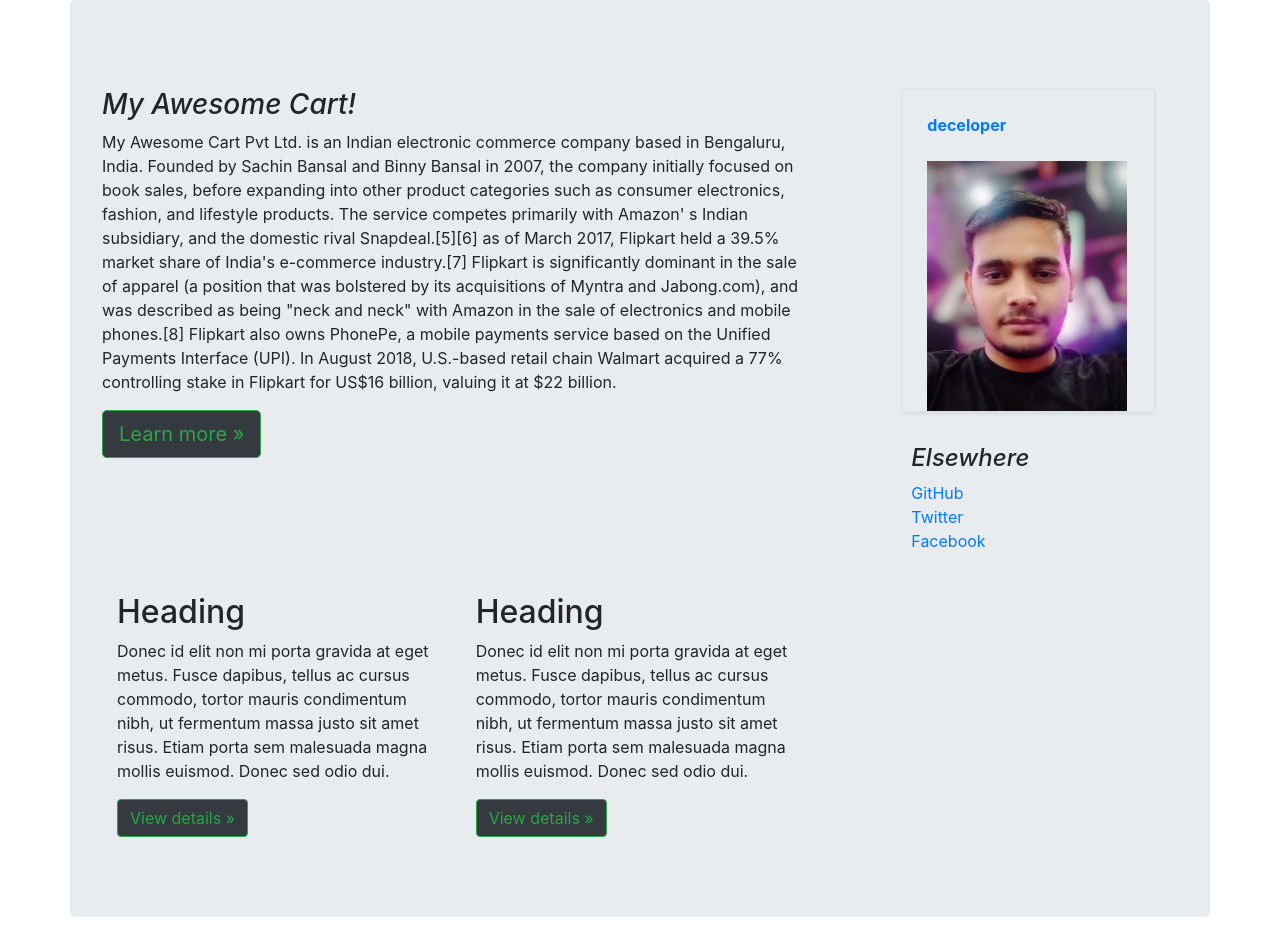
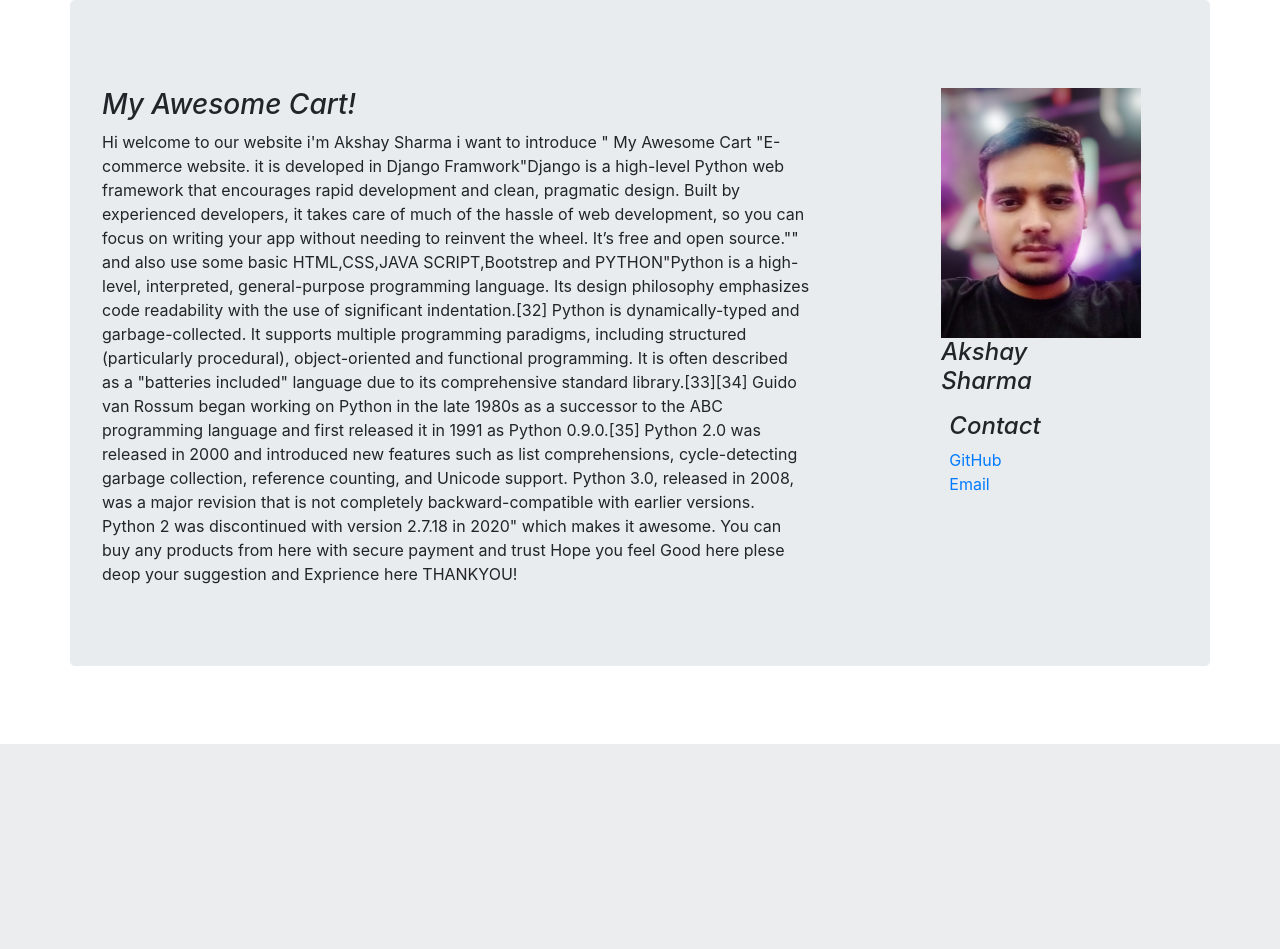
Before and after one commit to akshuy/Django, a Django app: page /shop/about/ in a window 1280 px wide. Shown: the part 56-1005 px from the top of the page. After the commit the page ends 800 px from the top, so only its background shows below. Run offline with Django 3.2, Linux system fonts and the light colour scheme; some libraries are stand-ins or nearby versions.

Commit message:
Add Django

```diff
--- a/mac/shop/templates/shop/about.html
+++ b/mac/shop/templates/shop/about.html
@@ -12,59 +12,40 @@
 
               My Awesome Cart!
             </h3>
-            <p>My Awesome Cart Pvt Ltd. is an Indian electronic commerce company based in Bengaluru, India. Founded by Sachin Bansal and Binny Bansal in 2007, the company initially focused on book sales, before expanding into other product categories such as consumer electronics, fashion, and lifestyle products.
+            <p>Hi welcome to our website i'm Akshay Sharma i want to introduce " My Awesome Cart "E-commerce website. it is developed in Django Framwork"Django is a high-level Python web framework that encourages rapid development and clean, pragmatic design. Built by experienced developers, it takes care of much of the hassle of web development, so you can focus on writing your app without needing to reinvent the wheel. It’s free and open source."" and also use some basic HTML,CSS,JAVA SCRIPT,Bootstrep and PYTHON"Python is a high-level, interpreted, general-purpose programming language. Its design philosophy emphasizes code readability with the use of significant indentation.[32]
 
-              The service competes primarily with Amazon' s Indian subsidiary, and the domestic rival Snapdeal.[5][6] as of March 2017, Flipkart held a 39.5% market share of India's e-commerce industry.[7] Flipkart is significantly dominant in the sale of apparel (a position that was bolstered by its acquisitions of Myntra and Jabong.com), and was described as being "neck and neck" with Amazon in the sale of electronics and mobile phones.[8] Flipkart also owns PhonePe, a mobile payments service based on the Unified Payments Interface (UPI).
+              Python is dynamically-typed and garbage-collected. It supports multiple programming paradigms, including structured (particularly procedural), object-oriented and functional programming. It is often described as a "batteries included" language due to its comprehensive standard library.[33][34]
 
-              In August 2018, U.S.-based retail chain Walmart acquired a 77% controlling stake in Flipkart for US$16 billion, valuing it at $22 billion.</p>
-                    <p><a class="btn btn-dark btn btn-outline-success my-2 my-sm-0 btn-lg" href="#" role="button">Learn more &raquo;</a></p>
+              Guido van Rossum began working on Python in the late 1980s as a successor to the ABC programming language and first released it in 1991 as Python 0.9.0.[35] Python 2.0 was released in 2000 and introduced new features such as list comprehensions, cycle-detecting garbage collection, reference counting, and Unicode support. Python 3.0, released in 2008, was a major revision that is not completely backward-compatible with earlier versions. Python 2 was discontinued with version 2.7.18 in 2020" which makes it awesome. You can buy any products from here with secure payment and trust Hope you feel Good here plese deop your suggestion and Exprience here THANKYOU!
 
         </div><!-- /.blog-main -->
 
         <aside class="col-md-4 blog-sidebar">
           <div class="col-md-10 mx-5">
-            <div
-                class="row no-gutters border rounded overflow-hidden flex-md-row mb-2 shadow-sm h-md-250 position-relative">
-                <div class="col p-4 d-flex flex-column position-static">
-                    <strong class="d-inline-block  text-primary">deceloper</strong>
 
-                </div>
+            <div>
+
                 <div class="col-auto d-none d-lg-block mx-4">
                     <img src="/media/shop/images/my img 2.jpg" class="bd-placeholder-img"  width="200" height="250"
                         aria-label="Placeholder: Thumbnail"/>
+                        <strong class="d-inline-block  "><h4 class="font-italic">  Akshay Sharma </h4></strong>
 
+                        <div class="p-2 ">
+                          <h4 class="font-italic">Contact</h4>
+                          <ol class="list-unstyled">
+                              <li><a href="#">GitHub</a></li>
+                              <li><a href="akshayshama3@gmail.com">Email</a></li>
+                          </ol>
+                      </div>
+                  </aside><!-- /.blog-sidebar -->
+
+              </div>
                 </div>
             </div>
         </div>
 
 
-            <div class="p-4 mx-5">
-                <h4 class="font-italic">Elsewhere</h4>
-                <ol class="list-unstyled">
-                    <li><a href="#">GitHub</a></li>
-                    <li><a href="#">Twitter</a></li>
-                    <li><a href="#">Facebook</a></li>
-                </ol>
-            </div>
-        </aside><!-- /.blog-sidebar -->
 
-    </div>
-    <div class="container">
-      <!-- Example row of columns -->
-      <div class="row">
-        <div class="col-md-4">
-          <h2>Heading</h2>
-          <p>Donec id elit non mi porta gravida at eget metus. Fusce dapibus, tellus ac cursus commodo, tortor mauris condimentum nibh, ut fermentum massa justo sit amet risus. Etiam porta sem malesuada magna mollis euismod. Donec sed odio dui. </p>
-          <p><a class="btn btn-dark btn btn-outline-success my-2 my-sm-0" href="#" role="button">View details &raquo;</a></p>
-        </div>
-        <div class="col-md-4">
-          <h2>Heading</h2>
-          <p>Donec id elit non mi porta gravida at eget metus. Fusce dapibus, tellus ac cursus commodo, tortor mauris condimentum nibh, ut fermentum massa justo sit amet risus. Etiam porta sem malesuada magna mollis euismod. Donec sed odio dui. </p>
-          <p><a class="btn btn-dark btn btn-outline-success my-2 my-sm-0" href="#" role="button">View details &raquo;</a></p>
-        </div>
-
-      </div>
-</div>
 
 </main>
 
```
